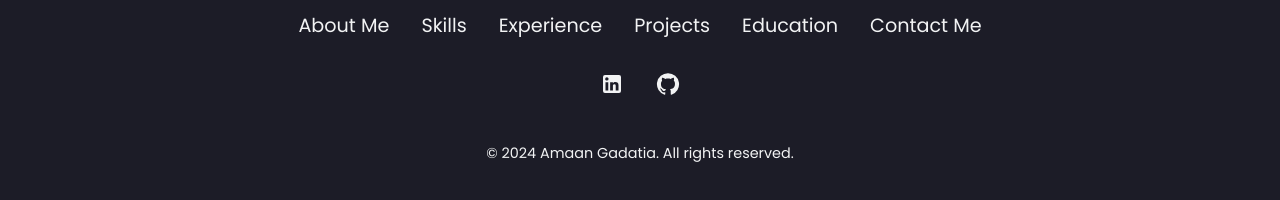
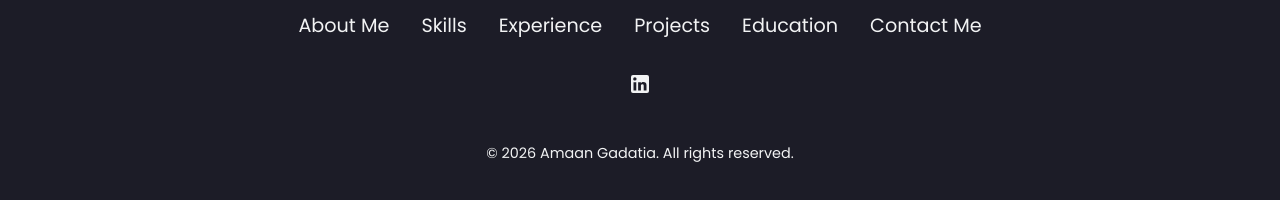
Before and after one commit to gadatiaamaan/Amaan-Gadatia-Portfolio, a React (Create React App) app: page / in a window 1280 px wide. Shown: the part 10006-10206 px from the top of the page. Built offline with nearby package versions, Linux system fonts and the light colour scheme.

Commit message:
update footer to 2026

```diff
--- a/src/components/Footer/index.js
+++ b/src/components/Footer/index.js
@@ -108,11 +108,10 @@ function Footer() {
         {/* Social media icons */}
         <SocialMediaIcons>
           <SocialMediaIcon href={Bio.linkedin} target="display"><LinkedInIcon /></SocialMediaIcon>
-          <SocialMediaIcon href={Bio.github} target="display"><GithubIcon /></SocialMediaIcon>
         </SocialMediaIcons>
         {/* Copyright text */}
         <Copyright>
-          &copy; 2024 Amaan Gadatia. All rights reserved.
+          &copy; 2026 Amaan Gadatia. All rights reserved.
         </Copyright>
       </FooterWrapper>
     </FooterContainer>
```
